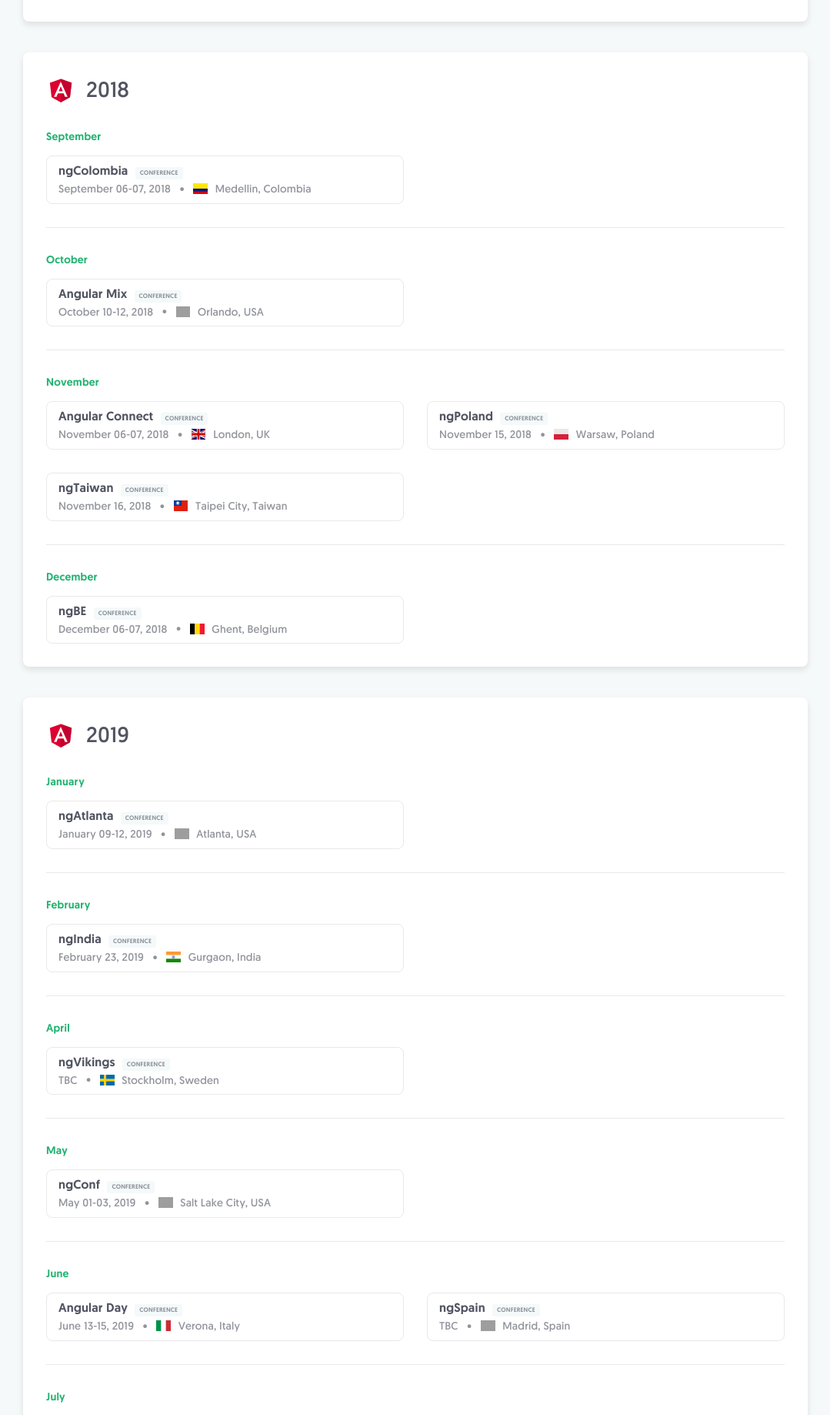
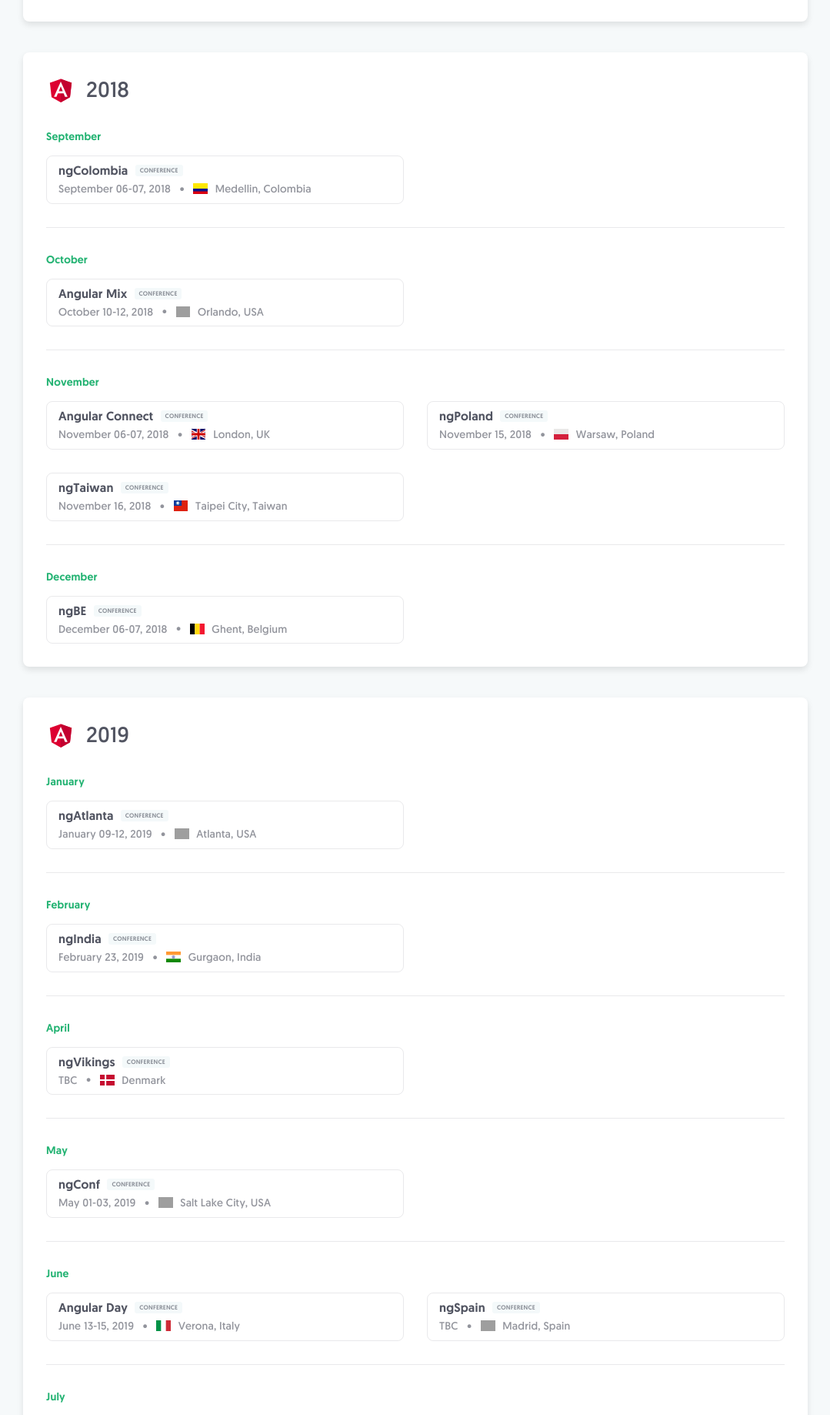
Before and after one commit to zhangen69/angularconferences.github.io, a Jekyll site: the page built from index.html, in a window 1280 px wide. Shown: the part 657-2495 px from the top of the page at 77% size, without its empty margins (100-1179 px from the left). Built offline with Jekyll 4.4.1, drawn with Linux system fonts in a browser that asks for light colours; grey boxes are pictures that could not be loaded.

Commit message:
Location update 2019.json

```diff
--- a/_data/2019.json
+++ b/_data/2019.json
@@ -35,10 +35,10 @@
   ],
   "March": [],
   "April": [
-  {
+    {
       "metadata": {
-        "country_code": "SE",
-        "location": "Stockholm",
+        "country_code": "DK",
+        "location": "",
         "title": "ngVikings",
         "date": "",
         "logo": "ngvikings.svg",
--- a/assets/css/source/components/_dates.scss
+++ b/assets/css/source/components/_dates.scss
@@ -90,14 +90,17 @@
     font-size: $font-size-foxstrot;
     color: $night-80;
     margin-bottom: 8px;
+
     span {
       text-transform: uppercase;
       font-size: 8px;
       background: #f4f9fa;
       color: $night-50;
-      padding: 4px 6px;
+      padding: 4px 6px 3px;
       border-radius: 3px;
       margin-left: 5px;
+      position: relative;
+      top: -3px;
     }
   }
 
```
Also changed, not shown: assets/css/app.css.
